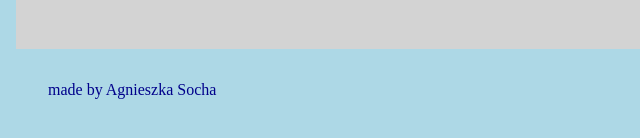
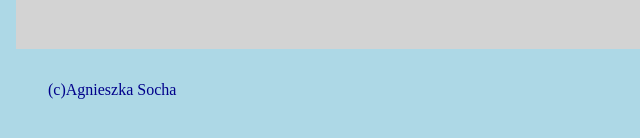
Before and after one commit to AgnieszkaNorthampton/Portfolio, a plain HTML site: page index.html in a window 1280 px wide. Shown: the part 452-590 px from the top of the page, 0-640 px from the left. Drawn offline with Linux system fonts and the light colour scheme.

Commit message:
more changes contact

```diff
--- a/index.html
+++ b/index.html
@@ -28,7 +28,7 @@
 
     </main>
     <aside><img class="logo" src="computer.jpg" alt="computer"></aside>
-    <footer>made by Agnieszka Socha </footer>
+    <footer>(c)Agnieszka Socha </footer>
 
 </body>
 </html>
--- a/main.css
+++ b/main.css
@@ -70,8 +70,8 @@ footer{
     color: darkblue;
     text-align: left;
     padding: 2em;
+}
 
-}
 .contact{
     font-size: 16pt;
     text-align: center;
```
Also changed, not shown: contact.html (+1 -1 lines), database.jpg (added), game designing.jpg (added), web developement.jpg (added).
